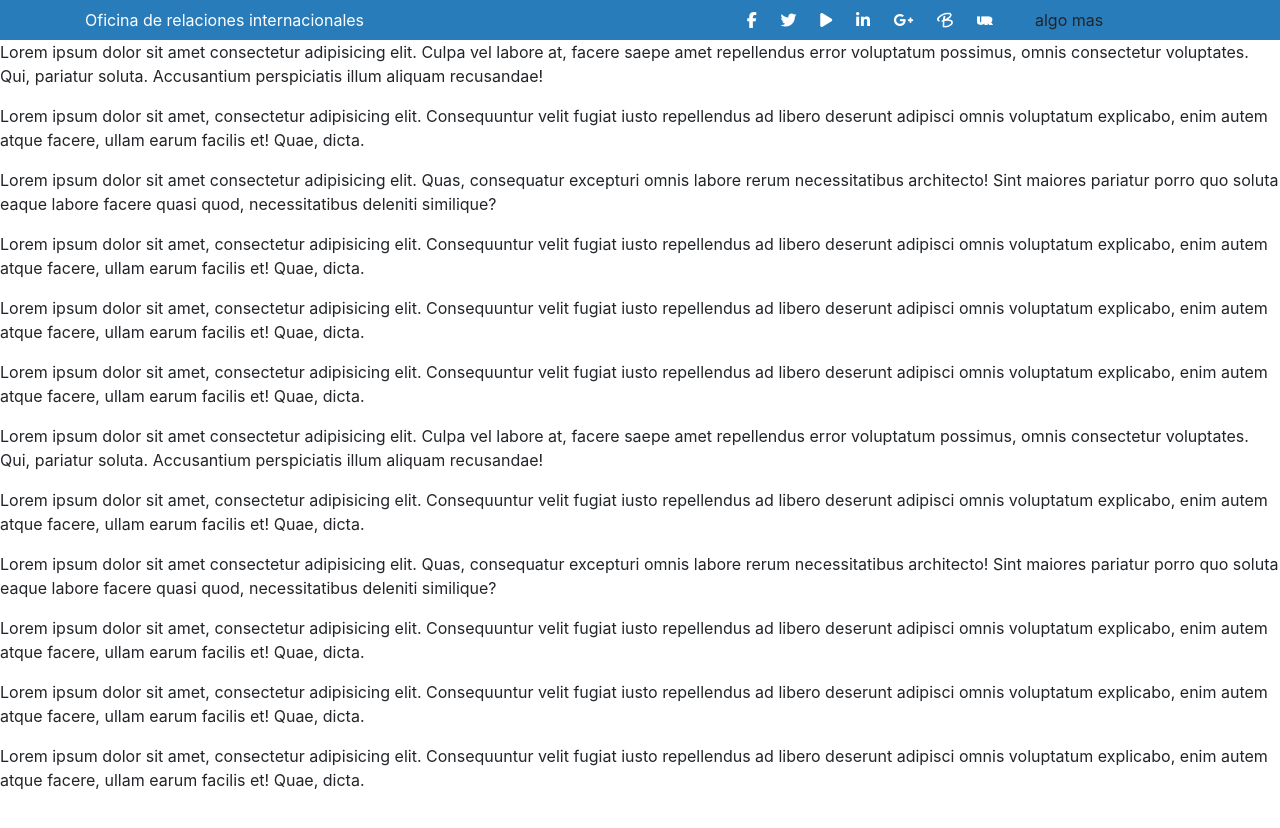
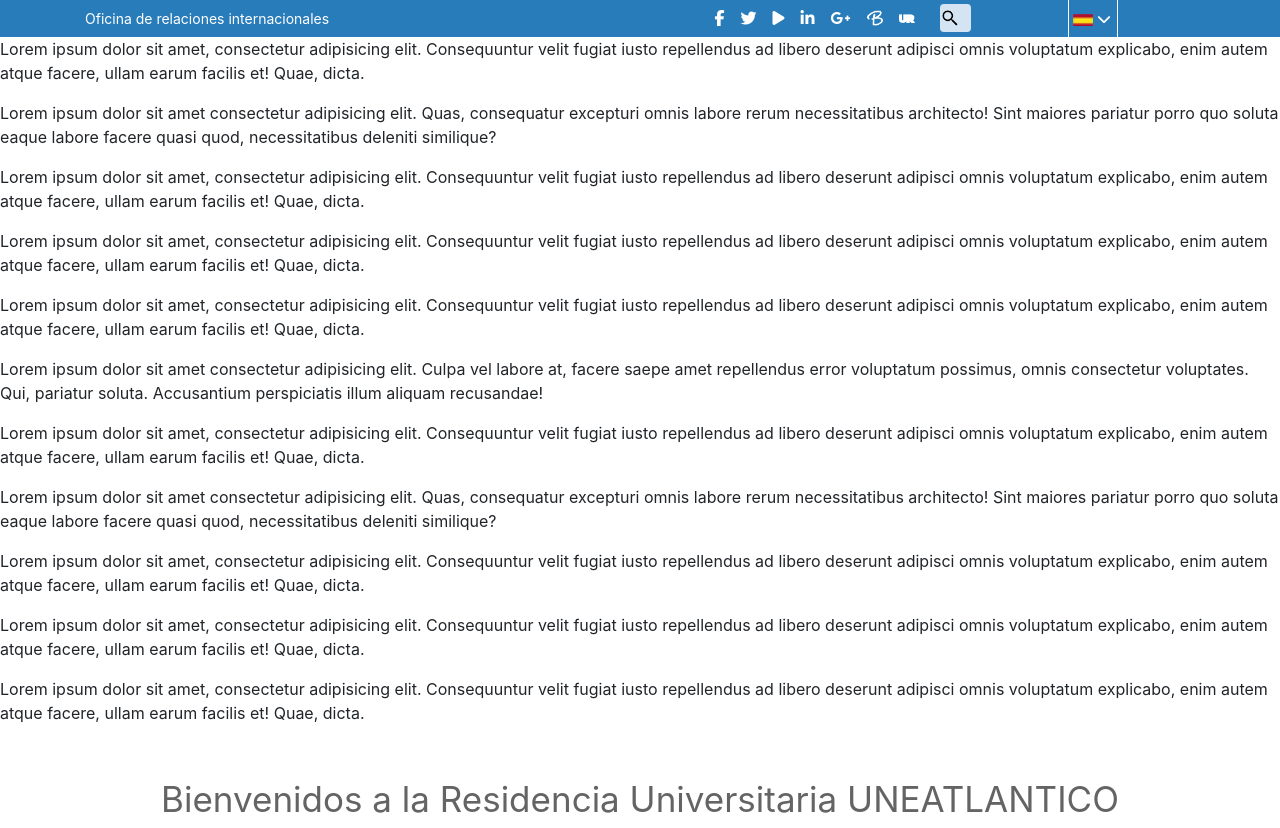
Before and after one commit to Woohaik/Residencia, a plain HTML site: page index.html in a window 1280 px wide. Shown: the top 828 px of the page. Drawn offline with nearby package versions, Linux system fonts and the light colour scheme.

Commit message:
Nav principal sin medias terminado

```diff
--- a/css/styles.scss
+++ b/css/styles.scss
@@ -10,6 +10,15 @@
   display: flex;
   justify-content: center;
   align-items: center;
+}
+.fs-12{
+  font-size: 12px;
+}
+.fs-14{
+  font-size: 14px;
+}
+.fs-16{
+  font-size: 16px;
 }
 
 .navPrincipal {
@@ -30,6 +39,74 @@
         color: $blanco;
         img {
           width: 16px;
+        }
+      }
+    }
+
+    &__search {
+      display: flex;
+      justify-content: left;
+      align-items: center;
+
+      &__input {
+
+        color: red;
+        input {
+
+          transition: all 0.7s;
+          margin-right: 1em;
+          box-sizing: content-box;
+          width: 25px;
+          background: url(../img/icon--search_b.png);
+          background-repeat: no-repeat;
+          background-position-y: center;
+          background-color: #d4e4f2;
+          background-size: 18px;
+          border: solid 1px transparent;
+          border-radius: 4px;
+          &:focus {
+            width: 110px;
+            background-image: none;
+            transition: all 0.7s;
+            background-color: $blanco;;
+          }
+        }
+      }
+      &__collapsible {
+        padding-top: 0.4em;
+        padding-bottom: 0.4em;
+        border-left: $blanco solid 1px;
+        border-right: $blanco solid 1px;
+        cursor: pointer;
+        width: 50px;
+        outline: none;
+
+        &__spain {
+          width: 20px;
+        }
+        i {
+          font-size: 14px;
+          color: $blanco;
+        }
+      }
+      &__content {
+        width: 100%;
+        top: 40px;
+
+        position: absolute;
+        padding: 0 18px;
+        background-color: white;
+        max-height: 0;
+        overflow: hidden;
+        transition: max-height 0.2s ease-out;
+        li {
+          list-style: none;
+          a {
+            color: $negro;
+            &:hover {
+              color: red;
+            }
+          }
         }
       }
     }
@@ -179,3 +256,23 @@
     color: white;
   }
 }
+
+
+
+@media screen and (min-width: 600px) {
+  .navPrincipal__content__search .reverse {
+    position: relative;
+    float: right;
+    width: 50%;
+  }
+
+  .navPrincipal__content__search .reverse:nth-of-type(1) {
+    left: 50%;
+  }
+
+  .navPrincipal__content__search .reverse:nth-of-type(2) {
+    left: -50%;
+  }
+
+
+}
--- a/index.html
+++ b/index.html
@@ -18,12 +18,12 @@
   <header>
     <div class="navPrincipal">
       <div class="container">
-        <div class="navPrincipal__content py-2 row">
-          <div class="col-lg-4 col-8  navPrincipal__content__text  ">
+        <div class="navPrincipal__content  row ">
+          <div class="col-lg-5 col-7 fs-14  navPrincipal__content__text  ">
             <a href="">Oficina de relaciones internacionales</a>
           </div>
-          <div class=" col-lg-6 order-3    navPrincipal__content__social ">
-            <div class="ml-auto w-50 navPrincipal__content__social__medias">
+          <div class=" col-lg-4 order-3    navPrincipal__content__social ">
+            <div class="ml-auto mr-2 w-50 navPrincipal__content__social__medias">
               <a class="px-2 mx-auto" href=""><i class="fab fa-facebook-f"></i></a>
               <a class="px-2 mx-auto" href=""><i class="fab fa-twitter"></i></a>
               <a class="px-2 mx-auto" href=""><i class="fas fa-play"></i></a>
@@ -31,10 +31,36 @@
               <a class="px-2 mx-auto" href=""><i class="fab fa-google-plus-g"></i></a>
               <a class="px-2 mx-auto" href=""><img class="pb-1" src="img/ico-opiniones.png" alt=""></a>
               <a class="px-2 mx-auto" href=""><img class="pb-1" src="img/ico-radio.png" alt=""></a>
+
             </div>
+
+
           </div>
-          <div class="col-lg-2 col-4 order-2 order-lg-12  navPrincipal__content__search  ">
-            algo mas
+
+          <div class="col-lg-3 col-5 order-2 order-lg-12  navPrincipal__content__search  ">
+
+
+
+            <div class="reverse">
+              <div class="navPrincipal__content__search__collapsible px-1 ">
+                <img class="navPrincipal__content__search__collapsible__spain" src="img/ico-funiber-es.png" alt="">
+                <i class="fas fa-chevron-down"></i>
+              </div>
+
+              <div class="navPrincipal__content__search__content">
+                <ul>
+                  <li><a href="#">Opcion 1</a></li>
+                  <li><a href="#">Opcion 2</a></li>
+                  <li><a href="#">Opcion 3</a></li>
+                  <li><a href="#">Opcion 4</a></li>
+                </ul>
+              </div>
+            </div>
+            <div class="reverse navPrincipal__content__search__input ">
+                <form action="">
+                  <input type="text">
+                </form>
+              </div>
           </div>
         </div>
       </div>
@@ -46,9 +72,7 @@
     </div>
   </header>
 
-  <p>Lorem ipsum dolor sit amet consectetur adipisicing elit. Culpa vel labore at, facere saepe amet repellendus error
-    voluptatum possimus, omnis consectetur voluptates. Qui, pariatur soluta. Accusantium perspiciatis illum aliquam
-    recusandae!</p>
+
   <p>Lorem ipsum dolor sit amet, consectetur adipisicing elit. Consequuntur velit fugiat iusto repellendus ad libero
     deserunt adipisci omnis voluptatum explicabo, enim autem atque facere, ullam earum facilis et! Quae, dicta.</p>
   <p>Lorem ipsum dolor sit amet consectetur adipisicing elit. Quas, consequatur excepturi omnis labore rerum
@@ -281,6 +305,22 @@
   </footer>
   <!-- Optional JavaScript -->
   <!-- jQuery first, then Popper.js, then Bootstrap JS -->
+  <script>
+    var botonColapsable = document.getElementsByClassName("navPrincipal__content__search__collapsible");
+    for (var i = 0; i < botonColapsable.length; i++) {
+      botonColapsable[i].addEventListener("click", function () {
+        this.classList.toggle("active");
+        var content = this.nextElementSibling;
+        if (content.style.maxHeight) {
+          content.style.maxHeight = null;
+        } else {
+          //Agregando tamaño para que entren todos los elementos
+          content.style.maxHeight = content.scrollHeight + "px";
+          content.style.maxWidth = content.scrollWidth + "px";
+        }
+      });
+    }
+  </script>
   <script src="https://code.jquery.com/jquery-3.3.1.slim.min.js"
     integrity="sha384-q8i/X+965DzO0rT7abK41JStQIAqVgRVzpbzo5smXKp4YfRvH+8abtTE1Pi6jizo"
     crossorigin="anonymous"></script>
```
Also changed, not shown: css/styles.css, img/ico-funiber-es.png (added), img/icon--search_b.png (added), 1 other file.
